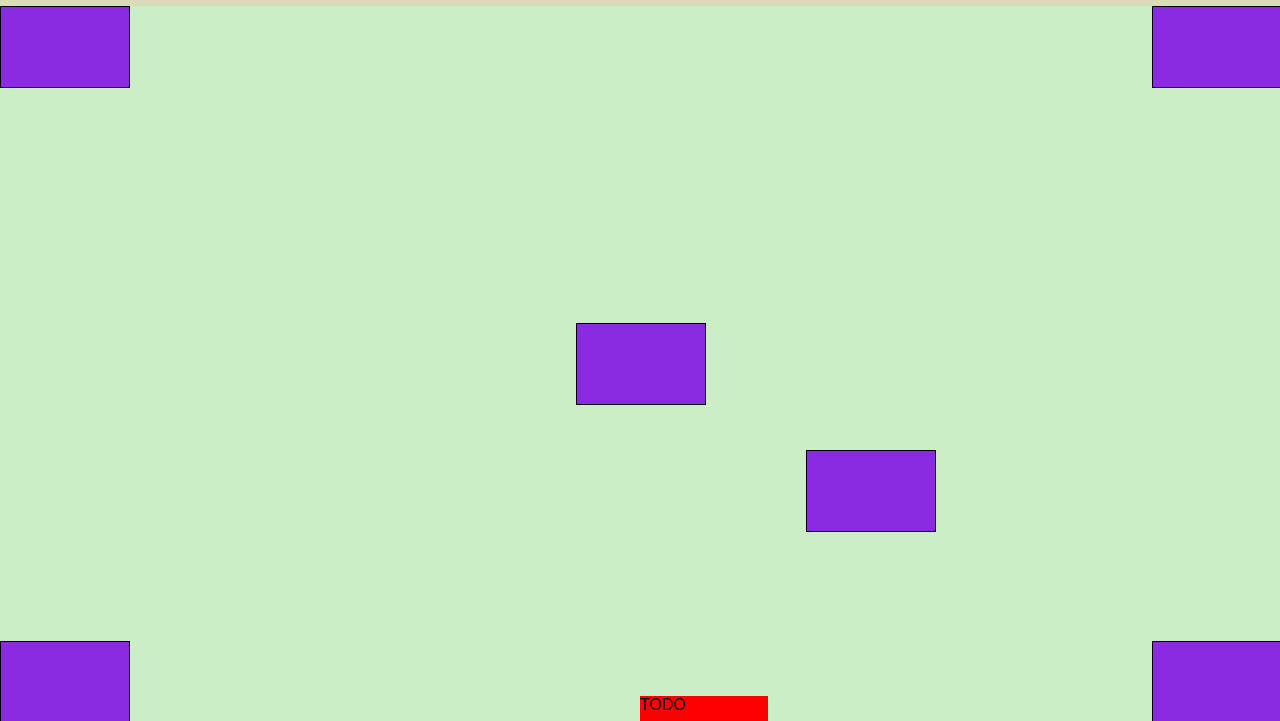
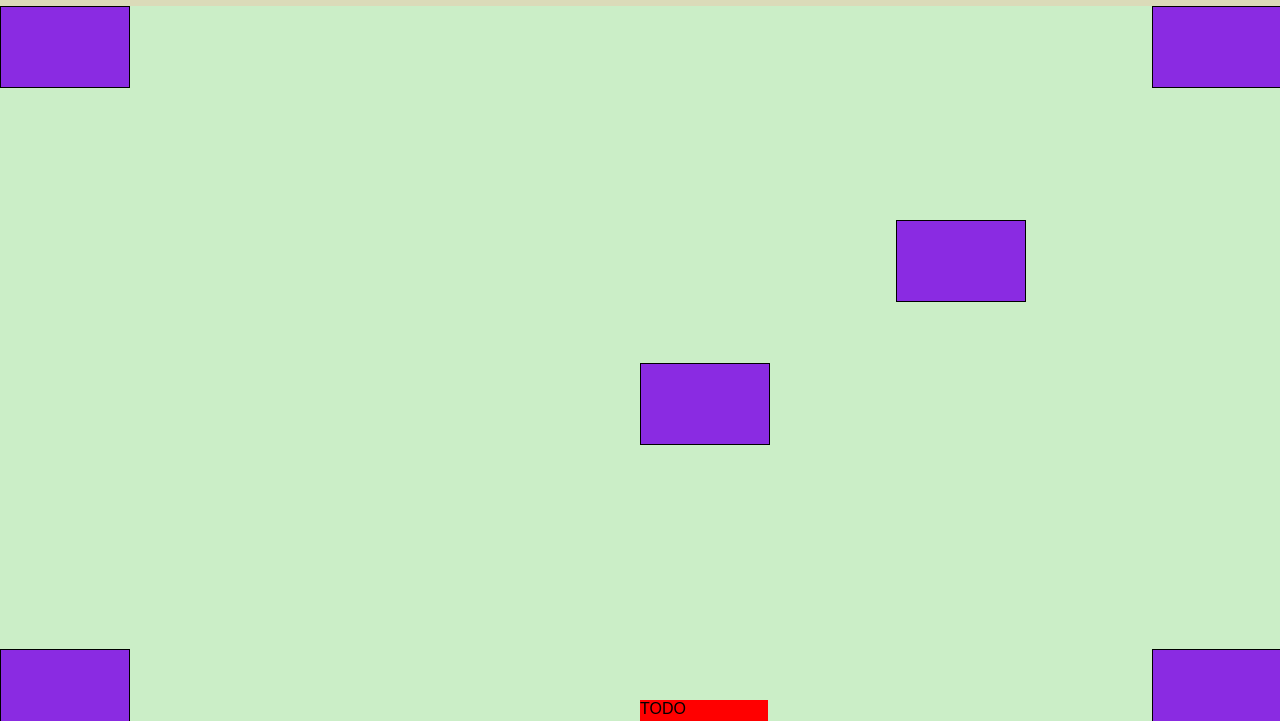
Before and after one commit to deadmorous/arcanoid, a website: page arcanoid.html in a window 1280 px wide. Shown: the part 79-800 px from the top of the page. Drawn offline with Linux system fonts and the light colour scheme.

Commit message:
Refactored bricks, paddle, and painter.

```diff
--- /dev/null
+++ b/arcanoid-bricks.css
@@ -0,0 +1,9 @@
+.brick{
+    background-color: blueviolet;
+    position: fixed;
+    top: 40px;
+    left: 20px;
+    width: 10%;
+    height: 10%;
+    border:1px solid black
+}
--- a/arcanoid-bricks.js
+++ b/arcanoid-bricks.js
@@ -24,5 +24,18 @@
         this.length = bricks_list.length;
     }
 
+    function drawBricks()
+    {
+        for(var i = 0;i<this.state.brick.length;++i){
+            this.brick_class = $('<div>').addClass('brick');
+            this.brick_class.appendTo(this.container);
+            pos_x = this.state.brick[i].pos_x;
+            pos_y = this.state.brick[i].pos_y;
+            this.brick_class.offset(this.toScreen(pos_x,pos_y));
+        }
+    }
+
+    arcanoid.GamePainter.addItemPainter(drawBricks)
+
     arcanoid.Bricks = Bricks
 })()
--- a/arcanoid-game-painter.js
+++ b/arcanoid-game-painter.js
@@ -3,60 +3,37 @@
     {
         this.state = state
         this.container = container
-        state.paddleMoved.handle(
-            GamePainter.prototype.positionPaddle.bind(this))
         $(window).resize(GamePainter.prototype.paint.bind(this))
+        GamePainter.created.raise(this)
     }
-    GamePainter.prototype.positionPaddle = function()
+    GamePainter.created = new arcanoid.Event
+    GamePainter.prototype.itemPainters = []
+    GamePainter.addItemPainter = function(itemPainter)
     {
-        this.paddle.offset({
-            left: this.state.paddle.pos*window.innerWidth,
-            top: window.innerHeight - this.paddle.height()
-        })
+        GamePainter.prototype.itemPainters.push(itemPainter)
     }
 
-    /*
-    Add all bricks to container and specifies its location
-    */
-    GamePainter.prototype.printBricks = function()
-    {
-        for(var i = 0;i<this.state.brick.length;++i){
-            this.brick_class = $('<div>').addClass('brick');
-            this.brick_class.appendTo(this.container);
-            pos_x = this.state.brick[i].pos_x;
-            pos_y = this.state.brick[i].pos_y;
-            var coord = convert_coordinates([pos_x,pos_y],this.brick_class)
-            this.brick_class.offset({
-                left: coord['x'],
-                top: coord['y']
-            });
+    GamePainter.prototype.toScreen = function(x,y) {
+        var o = this.container.offset()
+        return {
+            left: o.left + this.container.width() * x,
+            top: o.top + this.container.height() * y
         }
     }
 
-    /*
-    Converts relative coordinate in container
-    */
-    function convert_coordinates([x_relat,y_relat],brick_class)
-    {
-        var brick_height = brick_class.height();
-        var brick_width = brick_class.width();
+    GamePainter.prototype.widthToScreen = function(w) {
+        return this.container.width() * w
+    }
 
-        var x = ($('#game').innerWidth() - brick_width)*x_relat;
-        var y =  window.innerHeight - y_relat *
-            (  $('#game').innerHeight() - brick_height) - brick_height;
-        return {'x':x,'y':y}
+    GamePainter.prototype.heightToScreen = function(h) {
+        return this.container.height() * h
     }
 
     GamePainter.prototype.paint = function()
     {
-        this.container.html('')
-        this.paddle =
-            $('<div>')
-                .addClass('paddle')
-                .text('TODO')
-                .appendTo(this.container)
-        this.positionPaddle()
-        this.printBricks();
+        var self = this
+        self.container.html('')
+        self.itemPainters.forEach((itemPainter)=>itemPainter.call(self))
     }
 
     arcanoid.GamePainter = GamePainter
--- a/arcanoid-game-state.js
+++ b/arcanoid-game-state.js
@@ -2,16 +2,18 @@
     function GameState()
     {
         var bricks_list = [
-            {'x':0,'y':1},      // left-top brick
+            {'x':0,'y':0.9},      // left-top brick
             {'x':0,'y':0},      // left-bottom brick
-            {'x':1,'y':0},      // right-bottom brick
-            {'x':1,'y':1},      // right-top brick
+            {'x':0.9,'y':0},      // right-bottom brick
+            {'x':0.9,'y':0.9},      // right-top brick
             {'x':0.5,'y':0.5},  // middle brick
             {'x':0.7,'y':0.3}   // random brick
         ];
-        this.paddle = new arcanoid.Paddle
+        // Important: Events are created first!
+        this.paddleMoved = new arcanoid.Event
+
+        this.paddle = new arcanoid.Paddle(this)
         this.brick = new arcanoid.Bricks(bricks_list)
-        this.paddleMoved = new arcanoid.Event
     }
     GameState.prototype.next = function(dt)
     {
--- /dev/null
+++ b/arcanoid-paddle.css
@@ -0,0 +1,7 @@
+.paddle {
+    background-color: red;
+    position: fixed;
+    bottom: 5px;
+    width: 10%;
+    height: 3%;
+}
--- a/arcanoid-paddle.js
+++ b/arcanoid-paddle.js
@@ -1,8 +1,12 @@
 (function() {
-    function Paddle()
+    function Paddle(gameState)
     {
         this.speed = 0
         this.pos = 0.5
+        arcanoid.GamePainter.created.handle(function(painter) {
+            gameState.paddleMoved.handle(
+                positionPaddle.bind(painter))
+        })
     }
     Paddle.speedInc = 0.5
     Paddle.prototype.incSpeed = function() {
@@ -12,4 +16,20 @@
         this.speed -= Paddle.speedInc
     }
     arcanoid.Paddle = Paddle
+
+    function positionPaddle()
+    {
+        this.paddle.offset(this.toScreen(this.state.paddle.pos, 0.97))
+    }
+
+    function drawPaddle()
+    {
+        this.paddle = $('<div>')
+            .addClass('paddle')
+            .text('TODO')
+            .appendTo(this.container)
+        positionPaddle.call(this)
+    }
+
+    arcanoid.GamePainter.addItemPainter(drawPaddle)
 })()
--- a/arcanoid.css
+++ b/arcanoid.css
@@ -18,20 +18,3 @@ body {
     left: 0;
     right: 0;
 }
-.paddle {
-    background-color: red;
-    position: fixed;
-    bottom: 5px;
-    width: 10%;
-    height: 3ex;
-}
-
-.brick{
-    background-color: blueviolet;
-    position: fixed;
-    top: 40px;
-    left: 20px;
-    width: 10%;
-    height: 10%;
-    border:1px solid black
-}
--- a/arcanoid.html
+++ b/arcanoid.html
@@ -4,15 +4,17 @@
         <meta charset="utf-8"/>
         <title>Arcanoid</title>
         <link rel="stylesheet" href="arcanoid.css"/>
+        <link rel="stylesheet" href="arcanoid-paddle.css"/>
+        <link rel="stylesheet" href="arcanoid-bricks.css"/>
         <script src="jquery-3.3.1.min.js"></script>
         <script src="arcanoid.js"></script>
         <script src="arcanoid-event.js"></script>
+        <script src="arcanoid-game-painter.js"></script>
         <script src="arcanoid-paddle.js"></script>
+        <script src="arcanoid-bricks.js"></script>
         <script src="arcanoid-game-state.js"></script>
-        <script src="arcanoid-game-painter.js"></script>
         <script src="arcanoid-game-kb-handler.js"></script>
         <script src="arcanoid-main.js"></script>
-        <script src="arcanoid-bricks.js"></script>
     </head>
     <body>
         <div id="header">
```
